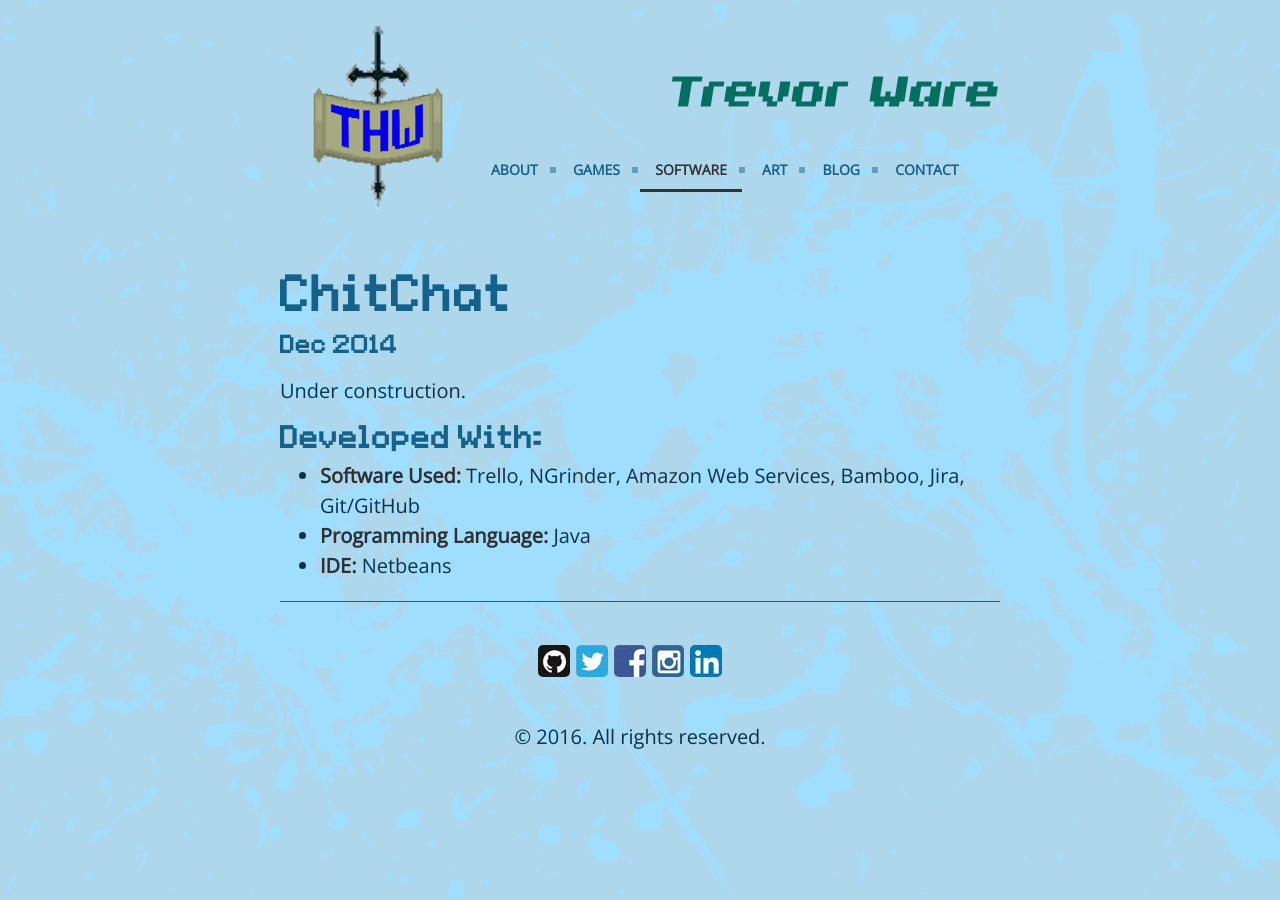
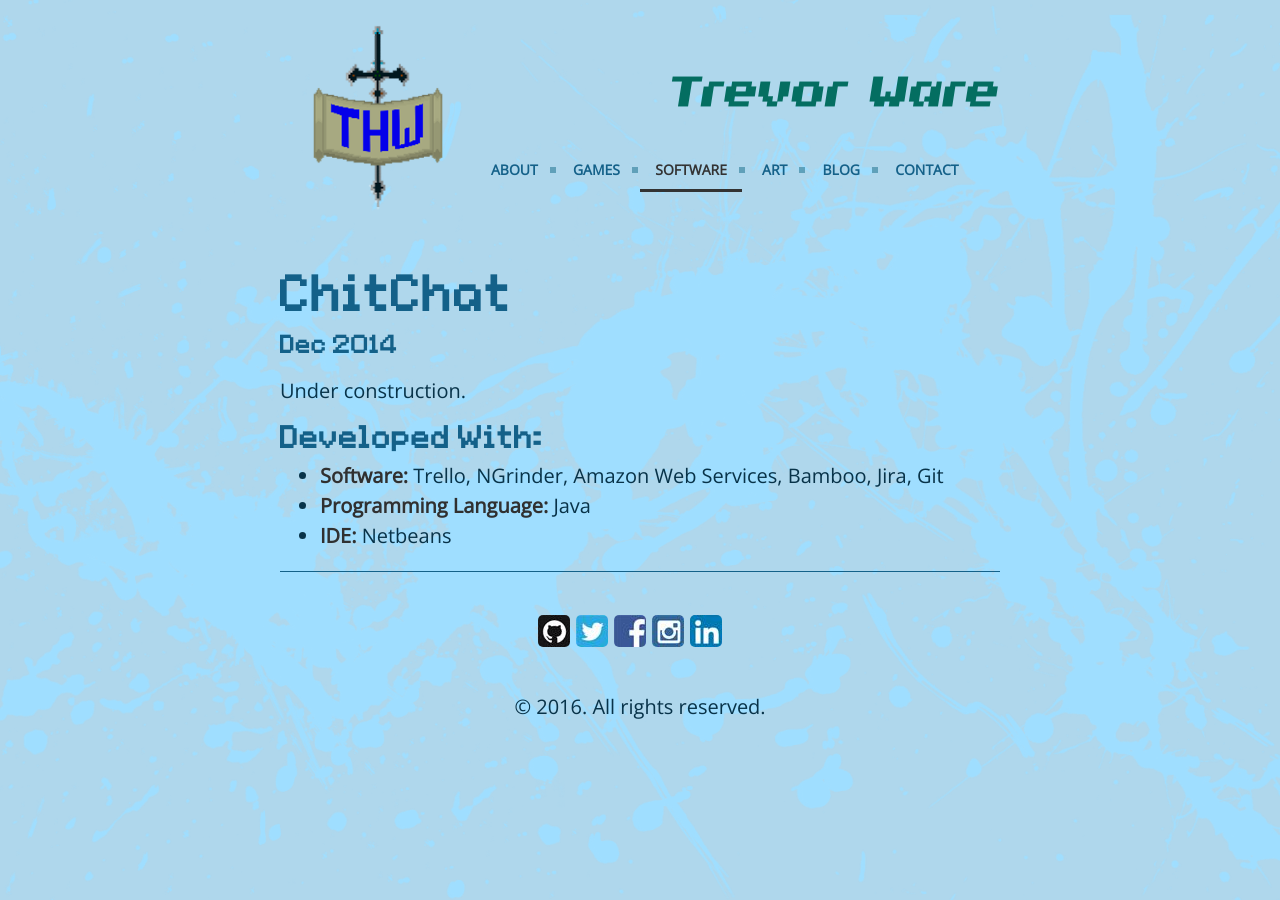
Before and after one commit to twarrre/twarrre.github.io, a Jekyll site: the page built from software/_posts/2014-12-05-chitchat.md, in a window 1280 px wide. Built offline with Jekyll 4.4.1, drawn with Linux system fonts in a browser that asks for light colours.

Commit message:
Fix some formatting.

```diff
--- a/software/_posts/2014-12-05-chitchat.md
+++ b/software/_posts/2014-12-05-chitchat.md
@@ -9,6 +9,6 @@ gallery: chitchatGallery
 Under construction.
 
 ### Developed With:
-* __Software Used:__ Trello, NGrinder, Amazon Web Services, Bamboo, Jira, Git/GitHub
+* __Software:__ Trello, NGrinder, Amazon Web Services, Bamboo, Jira, Git
 * __Programming Language:__ Java
 * __IDE:__ Netbeans
```
